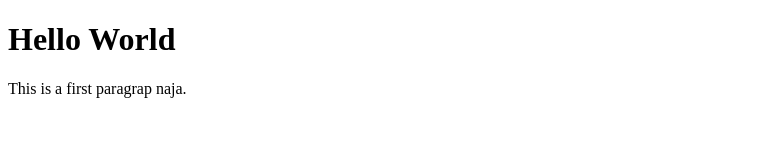
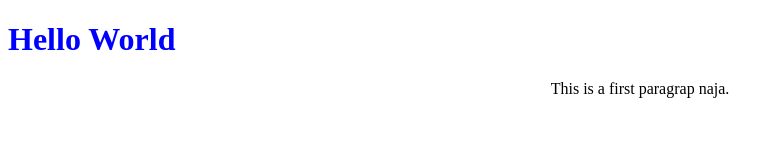
Before and after one commit to saxteera/HELLO_WORLD, a plain HTML site: page index.html in a window 1280 px wide. Shown: the whole page, without its empty margins (0-784 px from the left). Drawn offline with Linux system fonts and the light colour scheme.

Commit message:
Add style file

```diff
--- a/index.html
+++ b/index.html
@@ -4,6 +4,7 @@
 	<meta charset="utf-8">
 	<meta name="viewport" content="width=device-width, initial-scale=1">
 	<title>Hello</title>
+	<link rel="stylesheet" type="text/css" href="style.css">
 </head>
 <body>
 	<h1>Hello World</h1>
--- /dev/null
+++ b/style.css
@@ -0,0 +1,7 @@
+h1 {
+	color: blue;
+}
+
+p{
+	text-align: center;
+}
```
